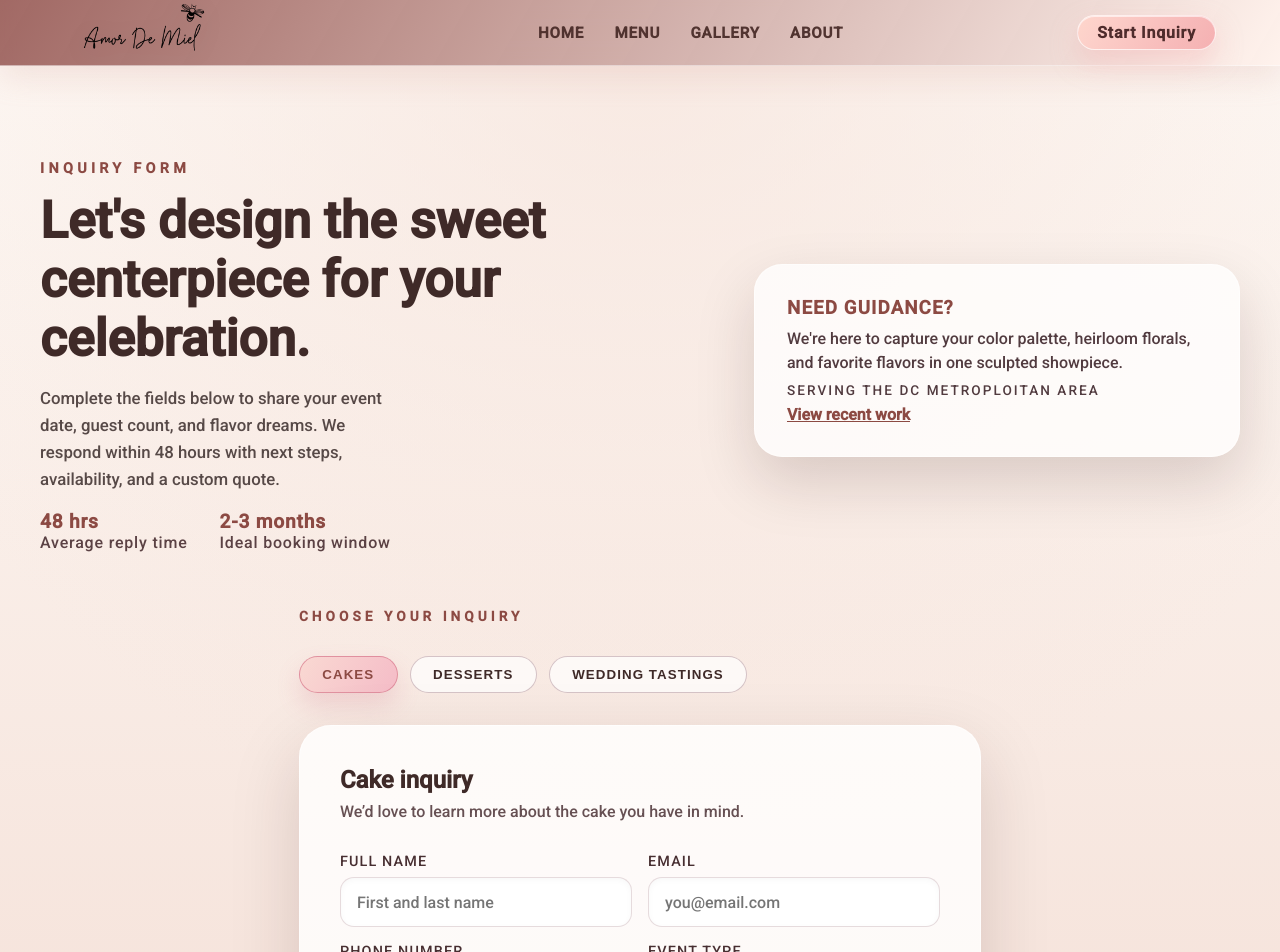
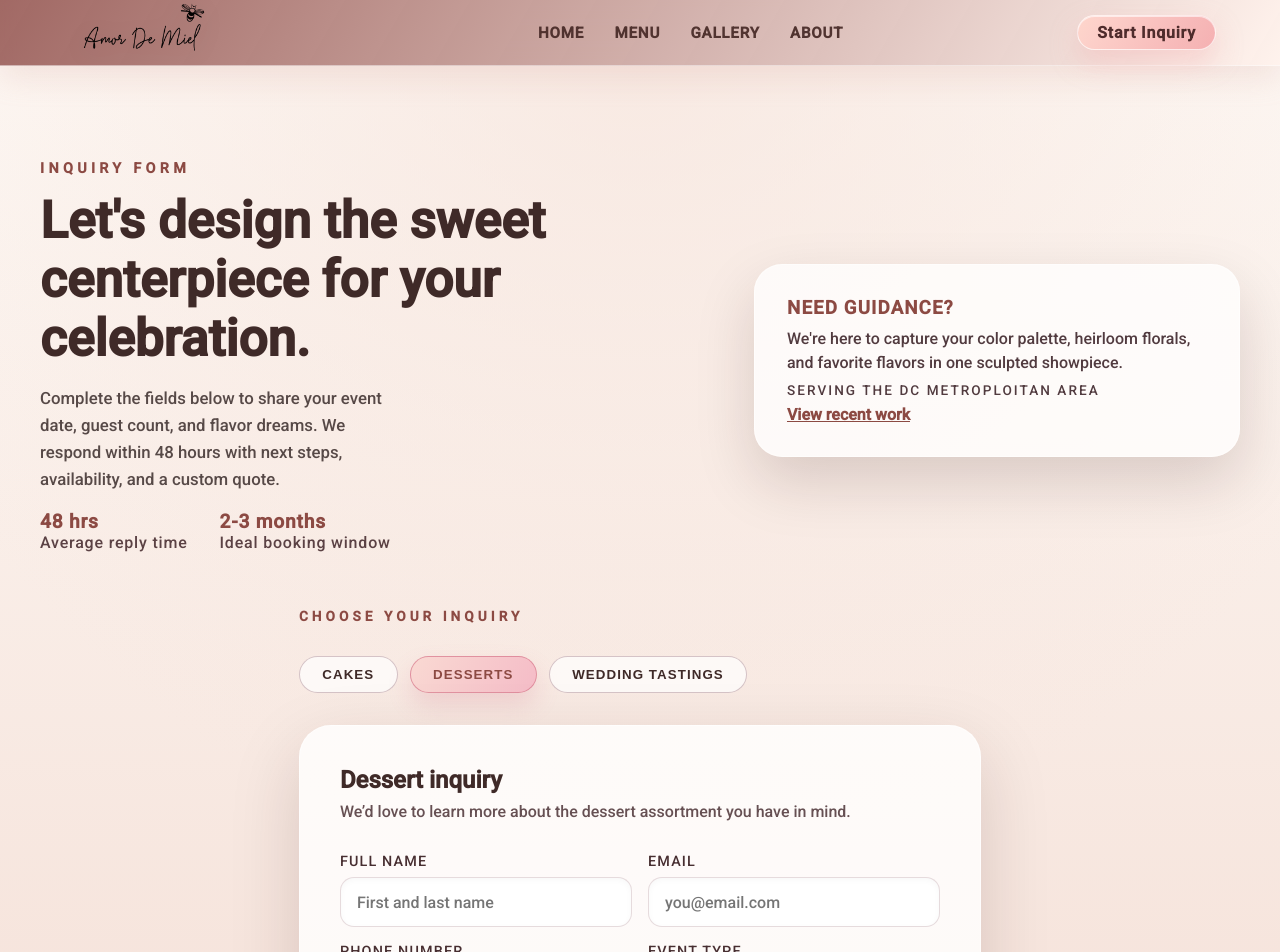
Before and after one commit to Royal0817/amordemiel, a React (Create React App) app: page /contact in a window 1280 px wide. Shown: the top 952 px of the page. Built offline with nearby package versions, Linux system fonts and the light colour scheme; a web font is replaced by a local one.

Commit message:
Fix inquiry type tab mapping

```diff
--- a/src/pages/Contact.jsx
+++ b/src/pages/Contact.jsx
@@ -114,18 +114,18 @@ const Contact = () => {
           <button
             type='button'
             role='tab'
-            aria-selected={activeForm === 'desserts'}
-            className={`form-tab ${activeForm === 'desserts' ? 'active' : ''}`}
-            onClick={() => setActiveForm('desserts')}
+            aria-selected={activeForm === 'cakes'}
+            className={`form-tab ${activeForm === 'cakes' ? 'active' : ''}`}
+            onClick={() => setActiveForm('cakes')}
           >
             Cakes
           </button>
           <button
             type='button'
             role='tab'
-            aria-selected={activeForm === 'cakes'}
-            className={`form-tab ${activeForm === 'cakes' ? 'active' : ''}`}
-            onClick={() => setActiveForm('cakes')}
+            aria-selected={activeForm === 'desserts'}
+            className={`form-tab ${activeForm === 'desserts' ? 'active' : ''}`}
+            onClick={() => setActiveForm('desserts')}
           >
             Desserts
           </button>
@@ -142,8 +142,8 @@ const Contact = () => {
 
         {activeForm === 'desserts' && (
         <div className='form-card' role='tabpanel'>
-          <h2>Cake inquiry</h2>
-          <p className='form-subhead'>We’d love to learn more about the cake you have in mind.</p>
+          <h2>Dessert inquiry</h2>
+          <p className='form-subhead'>We’d love to learn more about the dessert assortment you have in mind.</p>
 
           <form onSubmit={handleSubmit} id='dessert-form'>
             <input type='hidden' name='inquiryType' value='Desserts' />
```
